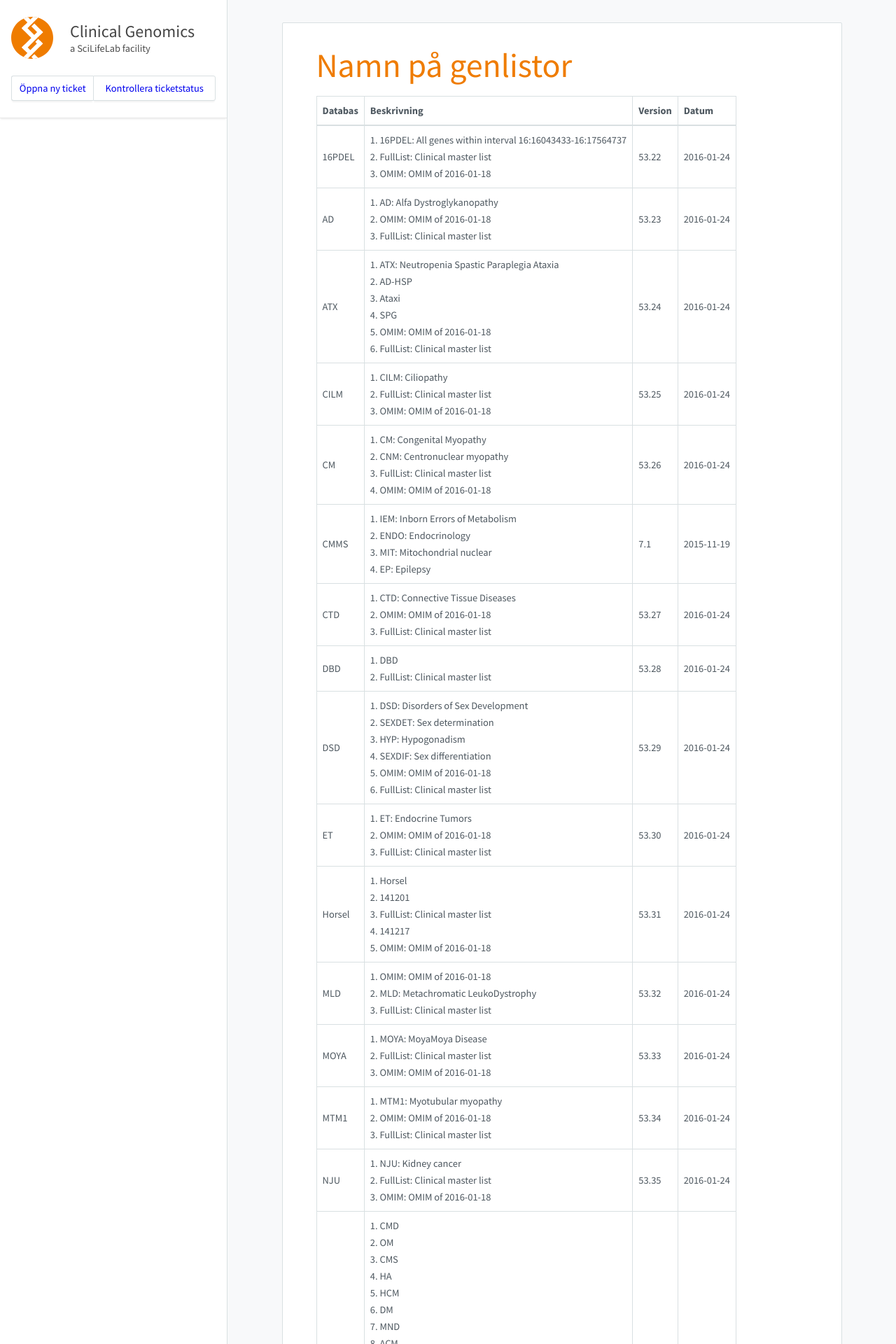
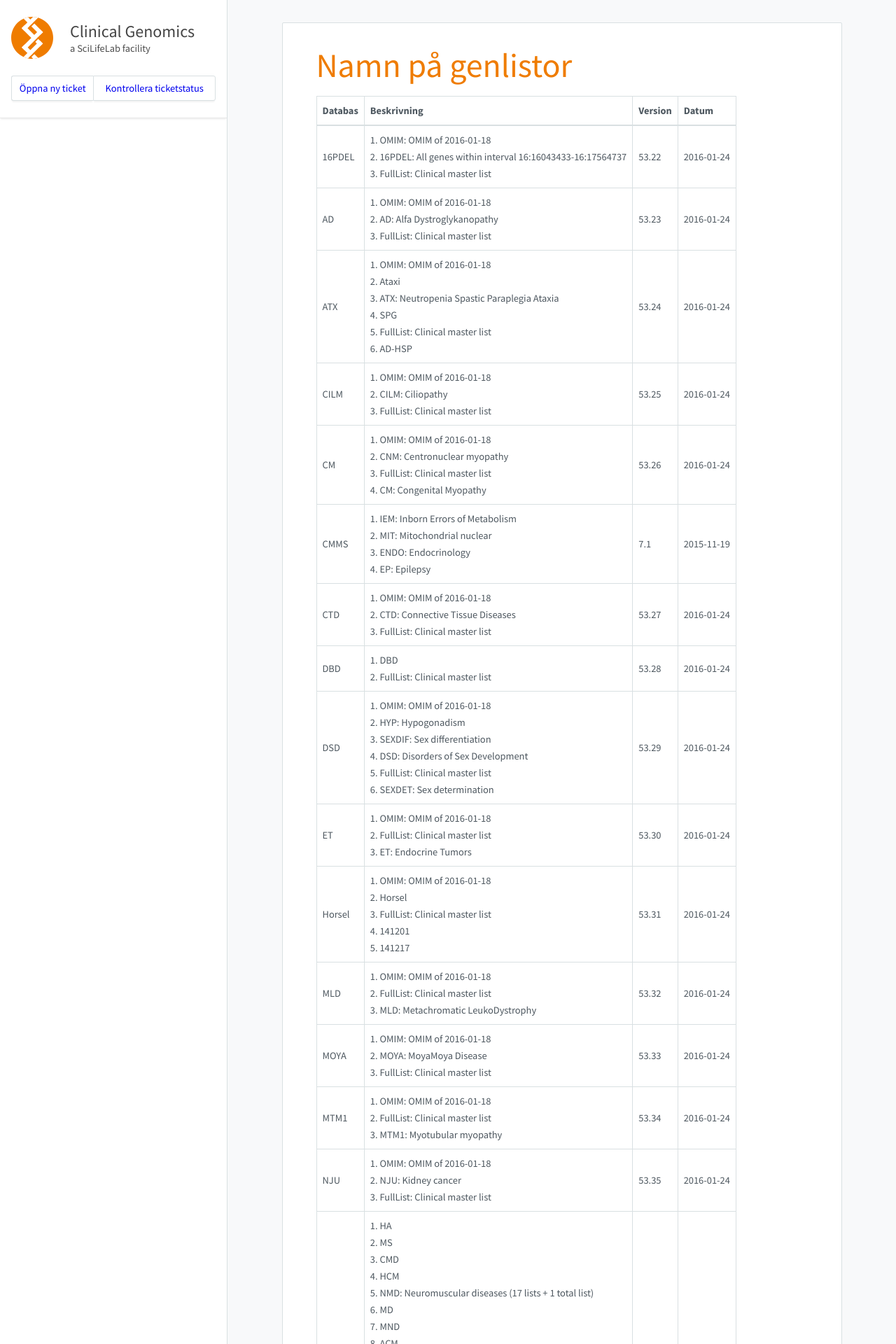
Before and after one commit to Clinical-Genomics/clinical-genomics.github.io, a Jekyll site: the page built from _pages/namnpagenlistor.md, in a window 1280 px wide. Shown: the top 1920 px of the page at 70% size. Built offline with Jekyll 4.4.1, drawn with Linux system fonts in a browser that asks for light colours; nearby versions of some CDN libraries; some of the changed lines change nothing that is shown; some of the changed text lies outside the part shown.

Commit message:
Update to cust002-PAF1.txt

```diff
--- a/_pages/namnpagenlistor.md
+++ b/_pages/namnpagenlistor.md
@@ -8,27 +8,27 @@
 
 |Databas|Beskrivning|Version|Datum|
 |---|---|---|---|
-|16PDEL|1. 16PDEL: All genes within interval 16:16043433-16:17564737<br />2. FullList: Clinical master list<br />3. OMIM: OMIM of 2016-01-18<br />|53.22|2016-01-24|
-|AD|1. AD: Alfa Dystroglykanopathy<br />2. OMIM: OMIM of 2016-01-18<br />3. FullList: Clinical master list<br />|53.23|2016-01-24|
-|ATX|1. ATX: Neutropenia Spastic Paraplegia Ataxia<br />2. AD-HSP<br />3. Ataxi<br />4. SPG<br />5. OMIM: OMIM of 2016-01-18<br />6. FullList: Clinical master list<br />|53.24|2016-01-24|
-|CILM|1. CILM: Ciliopathy<br />2. FullList: Clinical master list<br />3. OMIM: OMIM of 2016-01-18<br />|53.25|2016-01-24|
-|CM|1. CM: Congenital Myopathy<br />2. CNM: Centronuclear myopathy<br />3. FullList: Clinical master list<br />4. OMIM: OMIM of 2016-01-18<br />|53.26|2016-01-24|
-|CMMS|1. IEM: Inborn Errors of Metabolism<br />2. ENDO: Endocrinology<br />3. MIT: Mitochondrial nuclear<br />4. EP: Epilepsy<br />|7.1|2015-11-19|
-|CTD|1. CTD: Connective Tissue Diseases<br />2. OMIM: OMIM of 2016-01-18<br />3. FullList: Clinical master list<br />|53.27|2016-01-24|
+|16PDEL|1. OMIM: OMIM of 2016-01-18<br />2. 16PDEL: All genes within interval 16:16043433-16:17564737<br />3. FullList: Clinical master list<br />|53.22|2016-01-24|
+|AD|1. OMIM: OMIM of 2016-01-18<br />2. AD: Alfa Dystroglykanopathy<br />3. FullList: Clinical master list<br />|53.23|2016-01-24|
+|ATX|1. OMIM: OMIM of 2016-01-18<br />2. Ataxi<br />3. ATX: Neutropenia Spastic Paraplegia Ataxia<br />4. SPG<br />5. FullList: Clinical master list<br />6. AD-HSP<br />|53.24|2016-01-24|
+|CILM|1. OMIM: OMIM of 2016-01-18<br />2. CILM: Ciliopathy<br />3. FullList: Clinical master list<br />|53.25|2016-01-24|
+|CM|1. OMIM: OMIM of 2016-01-18<br />2. CNM: Centronuclear myopathy<br />3. FullList: Clinical master list<br />4. CM: Congenital Myopathy<br />|53.26|2016-01-24|
+|CMMS|1. IEM: Inborn Errors of Metabolism<br />2. MIT: Mitochondrial nuclear<br />3. ENDO: Endocrinology<br />4. EP: Epilepsy<br />|7.1|2015-11-19|
+|CTD|1. OMIM: OMIM of 2016-01-18<br />2. CTD: Connective Tissue Diseases<br />3. FullList: Clinical master list<br />|53.27|2016-01-24|
 |DBD|1. DBD<br />2. FullList: Clinical master list<br />|53.28|2016-01-24|
-|DSD|1. DSD: Disorders of Sex Development<br />2. SEXDET: Sex determination<br />3. HYP: Hypogonadism<br />4. SEXDIF: Sex differentiation<br />5. OMIM: OMIM of 2016-01-18<br />6. FullList: Clinical master list<br />|53.29|2016-01-24|
-|ET|1. ET: Endocrine Tumors<br />2. OMIM: OMIM of 2016-01-18<br />3. FullList: Clinical master list<br />|53.30|2016-01-24|
-|Horsel|1. Horsel<br />2. 141201<br />3. FullList: Clinical master list<br />4. 141217<br />5. OMIM: OMIM of 2016-01-18<br />|53.31|2016-01-24|
-|MLD|1. OMIM: OMIM of 2016-01-18<br />2. MLD: Metachromatic LeukoDystrophy<br />3. FullList: Clinical master list<br />|53.32|2016-01-24|
-|MOYA|1. MOYA: MoyaMoya Disease<br />2. FullList: Clinical master list<br />3. OMIM: OMIM of 2016-01-18<br />|53.33|2016-01-24|
-|MTM1|1. MTM1: Myotubular myopathy<br />2. OMIM: OMIM of 2016-01-18<br />3. FullList: Clinical master list<br />|53.34|2016-01-24|
-|NJU|1. NJU: Kidney cancer<br />2. FullList: Clinical master list<br />3. OMIM: OMIM of 2016-01-18<br />|53.35|2016-01-24|
-|NMD|1. CMD<br />2. OM<br />3. CMS<br />4. HA<br />5. HCM<br />6. DM<br />7. MND<br />8. ACM<br />9. OND<br />10. FullList: Clinical master list<br />11. CRD<br />12. CM: Congenital Myopathy<br />13. IC<br />14. NMD: Neuromuscular diseases (17 lists + 1 total list)<br />15. MD<br />16. HMSN<br />17. MM<br />18. NM<br />19. OMIM: OMIM of 2016-01-18<br />20. MS<br />21. HP<br />|53.36|2016-01-24|
+|DSD|1. OMIM: OMIM of 2016-01-18<br />2. HYP: Hypogonadism<br />3. SEXDIF: Sex differentiation<br />4. DSD: Disorders of Sex Development<br />5. FullList: Clinical master list<br />6. SEXDET: Sex determination<br />|53.29|2016-01-24|
+|ET|1. OMIM: OMIM of 2016-01-18<br />2. FullList: Clinical master list<br />3. ET: Endocrine Tumors<br />|53.30|2016-01-24|
+|Horsel|1. OMIM: OMIM of 2016-01-18<br />2. Horsel<br />3. FullList: Clinical master list<br />4. 141201<br />5. 141217<br />|53.31|2016-01-24|
+|MLD|1. OMIM: OMIM of 2016-01-18<br />2. FullList: Clinical master list<br />3. MLD: Metachromatic LeukoDystrophy<br />|53.32|2016-01-24|
+|MOYA|1. OMIM: OMIM of 2016-01-18<br />2. MOYA: MoyaMoya Disease<br />3. FullList: Clinical master list<br />|53.33|2016-01-24|
+|MTM1|1. OMIM: OMIM of 2016-01-18<br />2. FullList: Clinical master list<br />3. MTM1: Myotubular myopathy<br />|53.34|2016-01-24|
+|NJU|1. OMIM: OMIM of 2016-01-18<br />2. NJU: Kidney cancer<br />3. FullList: Clinical master list<br />|53.35|2016-01-24|
+|NMD|1. HA<br />2. MS<br />3. CMD<br />4. HCM<br />5. NMD: Neuromuscular diseases (17 lists + 1 total list)<br />6. MD<br />7. MND<br />8. ACM<br />9. DM<br />10. OND<br />11. OMIM: OMIM of 2016-01-18<br />12. CRD<br />13. NM<br />14. CMS<br />15. CM: Congenital Myopathy<br />16. MM<br />17. OM<br />18. HP<br />19. FullList: Clinical master list<br />20. IC<br />21. HMSN<br />|53.36|2016-01-24|
 |OMIM|1. OMIM: OMIM of 2016-01-18<br />2. FullList: Clinical master list<br />|53.37|2016-01-24|
-|ORO|1. ORO: Oro-facial-digital syndrome<br />2. OMIM: OMIM of 2016-01-18<br />3. FullList: Clinical master list<br />|53.38|2016-01-24|
-|PAF1|1. PAF1: RNA polymerase II-associated factor<br />2. OMIM: OMIM of 2016-01-18<br />3. FullList: Clinical master list<br />|53.18|2016-01-18|
-|PID|1. PIDCAD: PID Candidates<br />2. FullList: Clinical master list<br />3. PID: Primary Immune Deficiency<br />|7.2|2015-10-21|
+|ORO|1. OMIM: OMIM of 2016-01-18<br />2. ORO: Oro-facial-digital syndrome<br />3. FullList: Clinical master list<br />|53.38|2016-01-24|
+|PAF1|1. OMIM: OMIM of 2016-01-18<br />2. FullList: Clinical master list<br />3. PAF1: RNA polymerase II-associated factor<br />|53.39|2016-01-24|
+|PID|1. PIDCAD: PID Candidates<br />2. PID: Primary Immune Deficiency<br />3. FullList: Clinical master list<br />|7.2|2015-10-21|
 |SCN|1. OMIM: OMIM of 2016-01-18<br />2. SCN: Neutropenia<br />3. FullList: Clinical master list<br />|53.19|2016-01-18|
-|SHANK1|1. SHANK1: SH3 and multiple ankyrin repeat domains 1<br />2. FullList: Clinical master list<br />3. OMIM: OMIM of 2016-01-18<br />|53.20|2016-01-18|
-|SKD|1. SKD: Skeletal dysplasia<br />2. FullList: Clinical master list<br />3. OMIM: OMIM of 2016-01-18<br />|53.21|2016-01-18|
+|SHANK1|1. OMIM: OMIM of 2016-01-18<br />2. FullList: Clinical master list<br />3. SHANK1: SH3 and multiple ankyrin repeat domains 1<br />|53.20|2016-01-18|
+|SKD|1. OMIM: OMIM of 2016-01-18<br />2. SKD: Skeletal dysplasia<br />3. FullList: Clinical master list<br />|53.21|2016-01-18|
 |mtDNA|Mitochondrial DNA|8.0|2015-11-30|
```
